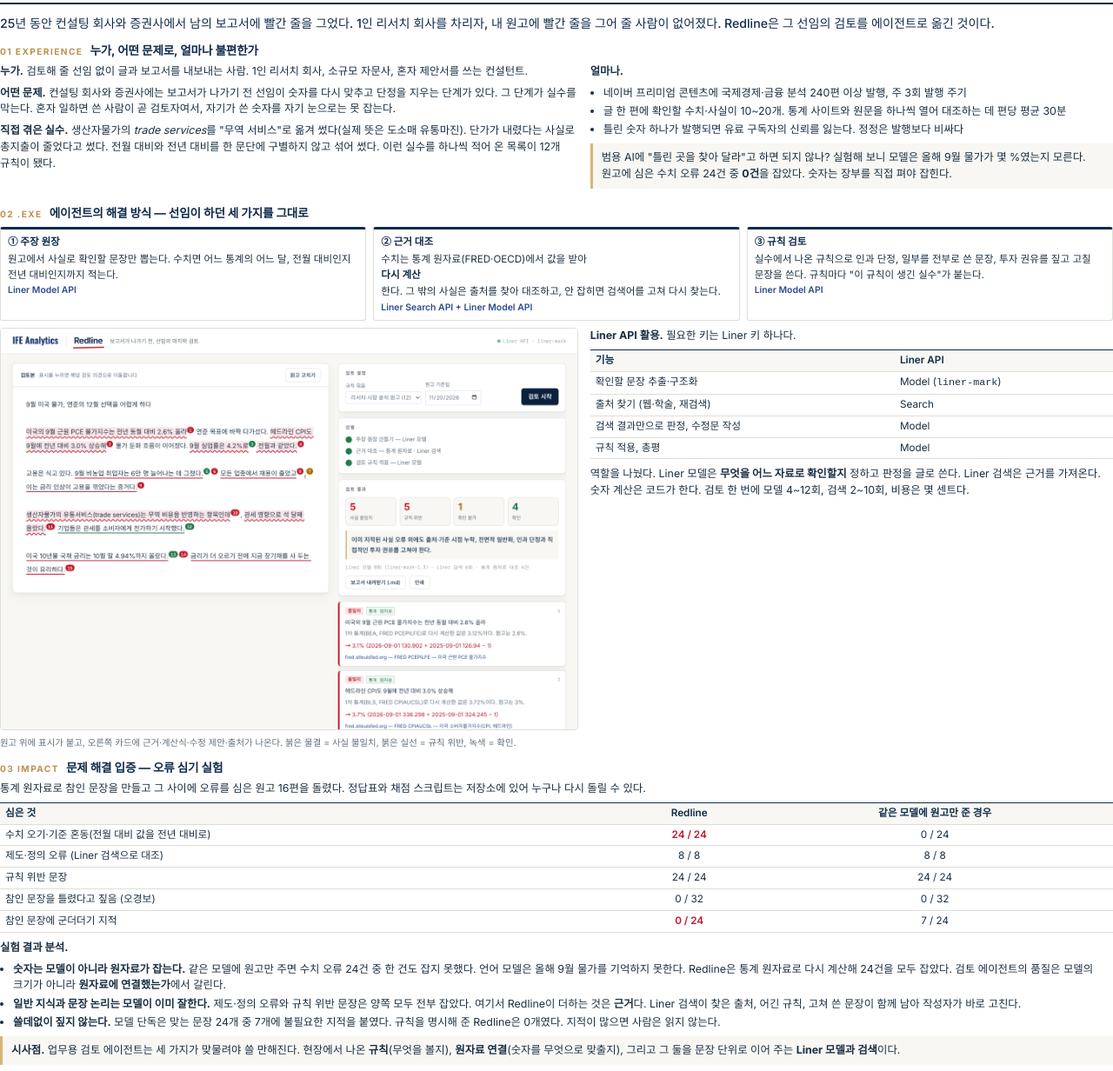
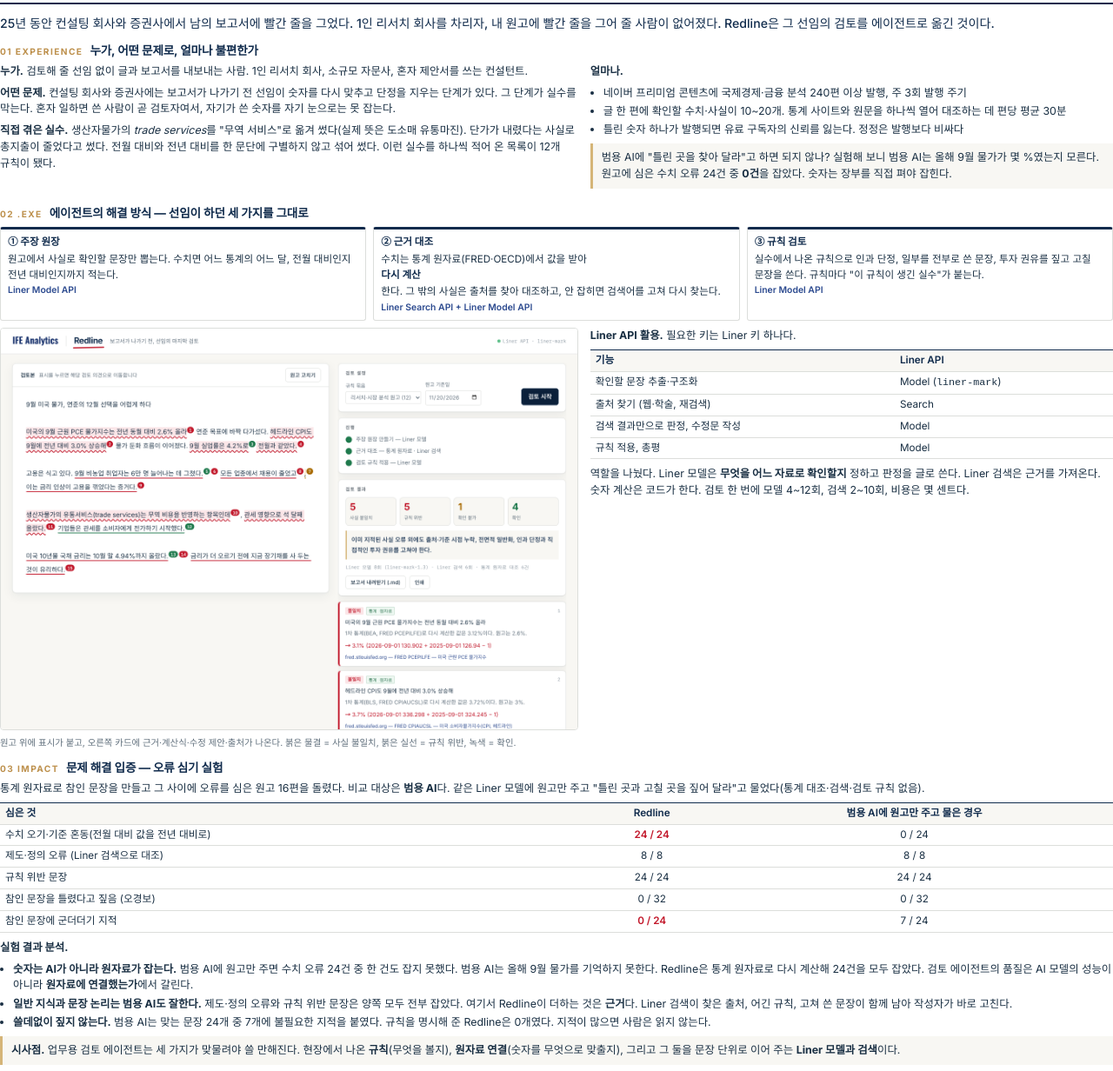
Before and after one commit to IFEAnalytics/redline, a plain HTML site: page docs/plan.html in a window 1280 px wide. Shown: the part 37-1269 px from the top of the page at 87% size. Drawn offline with Linux system fonts and the light colour scheme.

Commit message:
비교 대상 표현을 '범용 AI'로 통일하고 무엇과 비교했는지 명시 (기획서·README·실험 결과·대본)
Co-Authored-By: Claude Fable 5.2 <noreply@anthropic.com>
Claude-Session: https://claude.ai/code/session_01Hsb1Zqs2nKm49MCUT2EsYw

```diff
--- a/docs/plan.html
+++ b/docs/plan.html
@@ -48,7 +48,7 @@ footer{margin-top:5px;font-size:7.6pt;color:#8a96a1;border-top:1px solid #dcdedb
 <li>글 한 편에 확인할 수치·사실이 10~20개. 통계 사이트와 원문을 하나씩 열어 대조하는 데 편당 평균 30분</li>
 <li>틀린 숫자 하나가 발행되면 유료 구독자의 신뢰를 잃는다. 정정은 발행보다 비싸다</li>
 </ul>
-<div class="box">범용 AI에 "틀린 곳을 찾아 달라"고 하면 되지 않나? 실험해 보니 모델은 올해 9월 물가가 몇 %였는지 모른다. 원고에 심은 수치 오류 24건 중 <b>0건</b>을 잡았다. 숫자는 장부를 직접 펴야 잡힌다.</div>
+<div class="box">범용 AI에 "틀린 곳을 찾아 달라"고 하면 되지 않나? 실험해 보니 범용 AI는 올해 9월 물가가 몇 %였는지 모른다. 원고에 심은 수치 오류 24건 중 <b>0건</b>을 잡았다. 숫자는 장부를 직접 펴야 잡힌다.</div>
 </div></div>
 
 <h2><i>02 .EXE</i> 에이전트의 해결 방식 — 선임이 하던 세 가지를 그대로</h2>
@@ -72,8 +72,8 @@ footer{margin-top:5px;font-size:7.6pt;color:#8a96a1;border-top:1px solid #dcdedb
 
 <div class="pb"></div>
 <h2><i>03 IMPACT</i> 문제 해결 입증 — 오류 심기 실험</h2>
-<p>통계 원자료로 참인 문장을 만들고 그 사이에 오류를 심은 원고 16편을 돌렸다. 정답표와 채점 스크립트는 저장소에 있어 누구나 다시 돌릴 수 있다.</p>
-<table><tr><th>심은 것</th><th class="n">Redline</th><th class="n">같은 모델에 원고만 준 경우</th></tr>
+<p>통계 원자료로 참인 문장을 만들고 그 사이에 오류를 심은 원고 16편을 돌렸다. 비교 대상은 <b>범용 AI</b>다. 같은 Liner 모델에 원고만 주고 "틀린 곳과 고칠 곳을 짚어 달라"고 물었다(통계 대조·검색·검토 규칙 없음).</p>
+<table><tr><th>심은 것</th><th class="n">Redline</th><th class="n">범용 AI에 원고만 주고 물은 경우</th></tr>
 <tr><td>수치 오기·기준 혼동(전월 대비 값을 전년 대비로)</td><td class="n red">24 / 24</td><td class="n">0 / 24</td></tr>
 <tr><td>제도·정의 오류 (Liner 검색으로 대조)</td><td class="n">8 / 8</td><td class="n">8 / 8</td></tr>
 <tr><td>규칙 위반 문장</td><td class="n">24 / 24</td><td class="n">24 / 24</td></tr>
@@ -81,9 +81,9 @@ footer{margin-top:5px;font-size:7.6pt;color:#8a96a1;border-top:1px solid #dcdedb
 <tr><td>참인 문장에 군더더기 지적</td><td class="n red">0 / 24</td><td class="n">7 / 24</td></tr></table>
 <p><b>실험 결과 분석.</b></p>
 <ul>
-<li><b>숫자는 모델이 아니라 원자료가 잡는다.</b> 같은 모델에 원고만 주면 수치 오류 24건 중 한 건도 잡지 못했다. 언어 모델은 올해 9월 물가를 기억하지 못한다. Redline은 통계 원자료로 다시 계산해 24건을 모두 잡았다. 검토 에이전트의 품질은 모델의 크기가 아니라 <b>원자료에 연결했는가</b>에서 갈린다.</li>
-<li><b>일반 지식과 문장 논리는 모델이 이미 잘한다.</b> 제도·정의 오류와 규칙 위반 문장은 양쪽 모두 전부 잡았다. 여기서 Redline이 더하는 것은 <b>근거</b>다. Liner 검색이 찾은 출처, 어긴 규칙, 고쳐 쓴 문장이 함께 남아 작성자가 바로 고친다.</li>
-<li><b>쓸데없이 짚지 않는다.</b> 모델 단독은 맞는 문장 24개 중 7개에 불필요한 지적을 붙였다. 규칙을 명시해 준 Redline은 0개였다. 지적이 많으면 사람은 읽지 않는다.</li>
+<li><b>숫자는 AI가 아니라 원자료가 잡는다.</b> 범용 AI에 원고만 주면 수치 오류 24건 중 한 건도 잡지 못했다. 범용 AI는 올해 9월 물가를 기억하지 못한다. Redline은 통계 원자료로 다시 계산해 24건을 모두 잡았다. 검토 에이전트의 품질은 AI 모델의 성능이 아니라 <b>원자료에 연결했는가</b>에서 갈린다.</li>
+<li><b>일반 지식과 문장 논리는 범용 AI도 잘한다.</b> 제도·정의 오류와 규칙 위반 문장은 양쪽 모두 전부 잡았다. 여기서 Redline이 더하는 것은 <b>근거</b>다. Liner 검색이 찾은 출처, 어긴 규칙, 고쳐 쓴 문장이 함께 남아 작성자가 바로 고친다.</li>
+<li><b>쓸데없이 짚지 않는다.</b> 범용 AI는 맞는 문장 24개 중 7개에 불필요한 지적을 붙였다. 규칙을 명시해 준 Redline은 0개였다. 지적이 많으면 사람은 읽지 않는다.</li>
 </ul>
 <div class="box"><b>시사점.</b> 업무용 검토 에이전트는 세 가지가 맞물려야 쓸 만해진다. 현장에서 나온 <b>규칙</b>(무엇을 볼지), <b>원자료 연결</b>(숫자를 무엇으로 맞출지), 그리고 그 둘을 문장 단위로 이어 주는 <b>Liner 모델과 검색</b>이다.</div>
 
```
Also changed, not shown: 5 other files.
